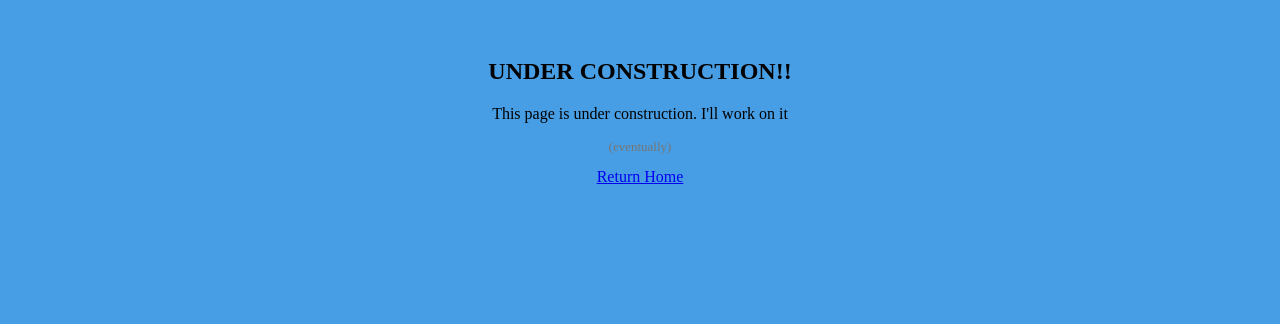
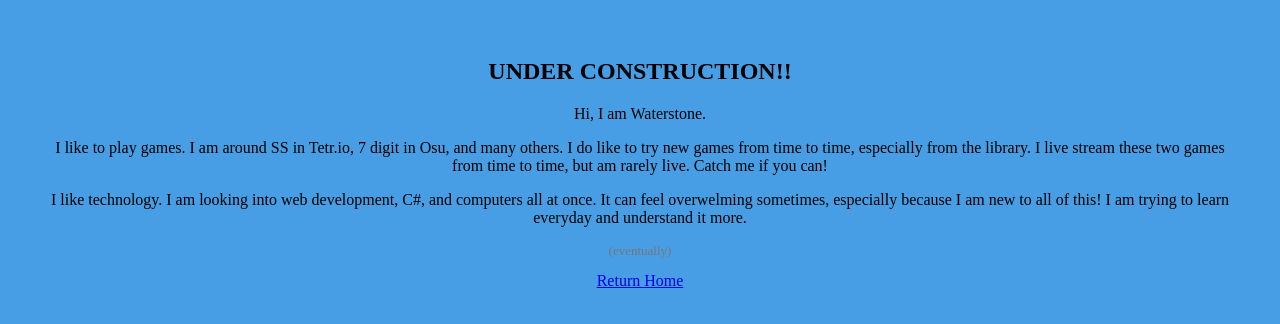
Before and after one commit to hm07waterstone/hm07waterstone, a plain HTML site: page about.html in a window 1280 px wide. Drawn offline with Linux system fonts and the light colour scheme.

Commit message:
Updated about to include information about waterstone
Updated content on the About page to reflect personal interests and activities.

```diff
--- a/about.html
+++ b/about.html
@@ -4,7 +4,9 @@
 <body>
   <title>About Waterstone</title>
   <h2>UNDER CONSTRUCTION!!</h2>
-  <p>This page is under construction. I'll work on it</p>
+  <p>Hi, I am Waterstone.</p>
+  <p>I like to play games. I am around SS in Tetr.io, 7 digit in Osu, and many others. I do like to try new games from time to time, especially from the library. I live stream these two games from time to time, but am rarely live. Catch me if you can!</p>
+  <p>I like technology. I am looking into web development, C#, and computers all at once. It can feel overwelming sometimes, especially because I am new to all of this! I am trying to learn everyday and understand it more.</p>
   <p style="font-size: 13px; color: #767676;">(eventually)</p>
   <a href="/hm07waterstone/index">Return Home</a>
 </body>
```
